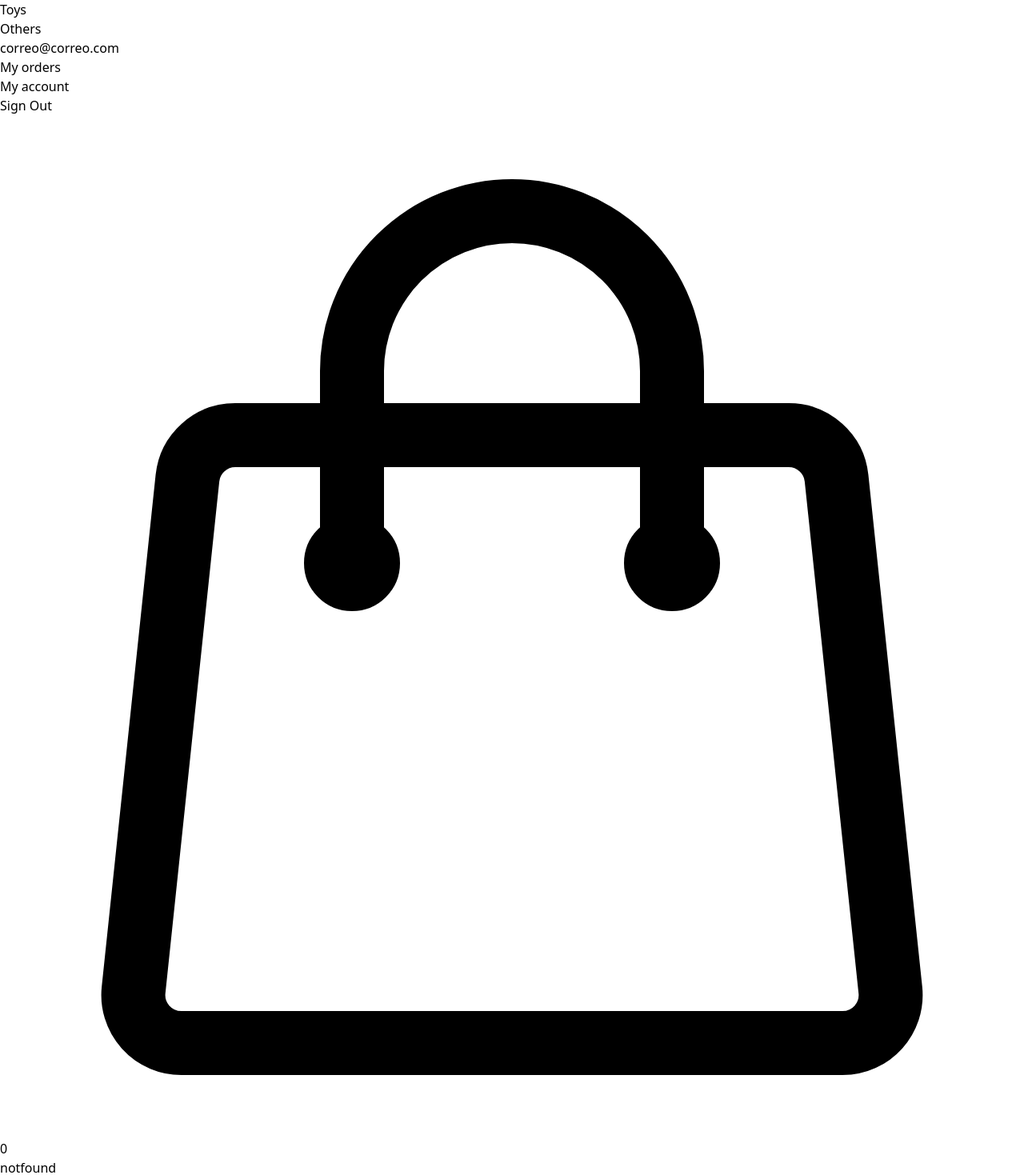
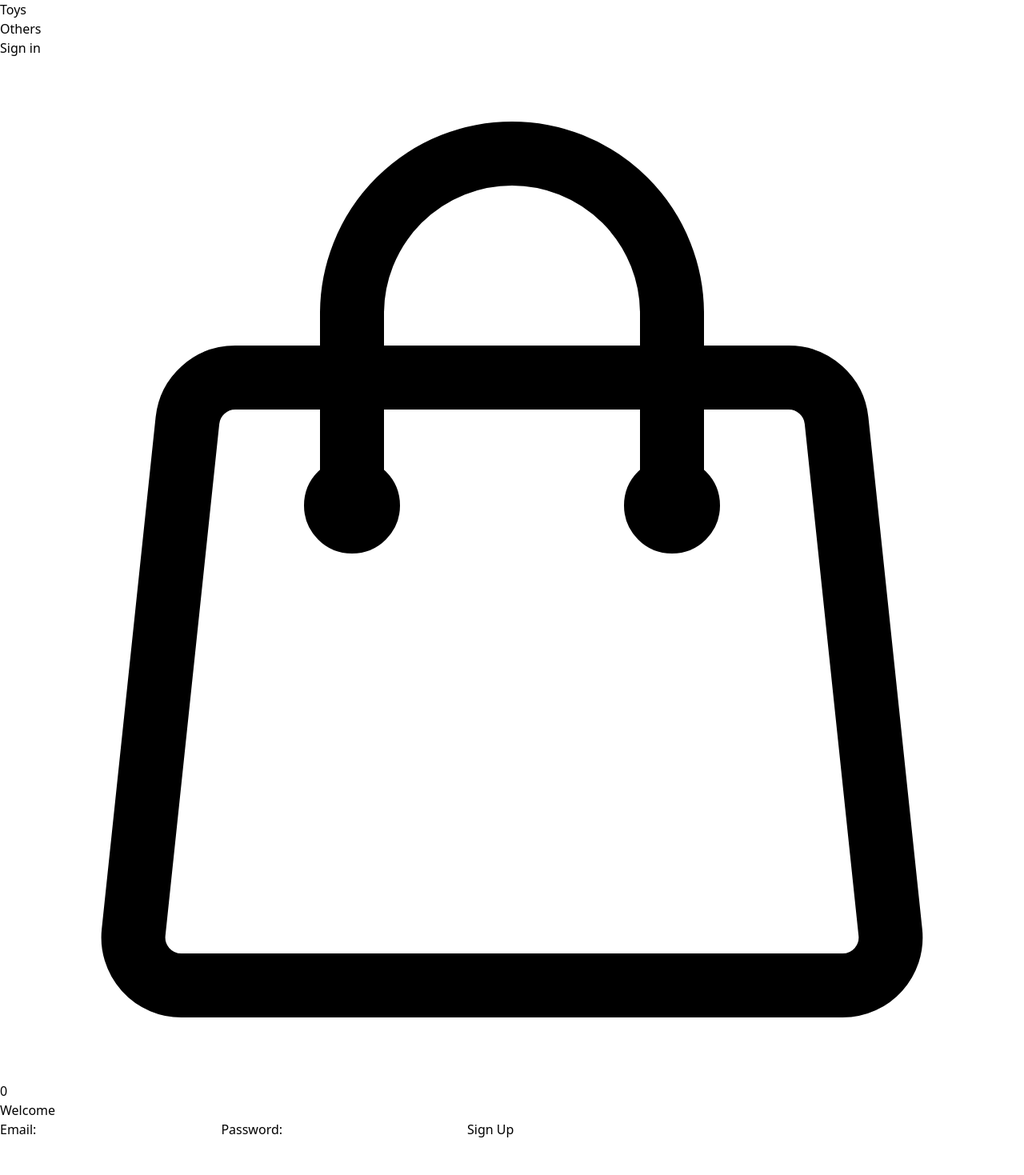
Before and after one commit to FeniaPfa/tailwind-ecommerce, a React (Vite) app: page /signup in a window 1280 px wide. Shown: the part 120-1589 px from the top of the page at 80% size. After the commit the page ends 1544 px from the top, so only its background shows below. Built offline with nearby package versions, Linux system fonts and the light colour scheme.

Commit message:
fix: get items from localstorage

```diff
--- a/src/App.jsx
+++ b/src/App.jsx
@@ -8,7 +8,6 @@ import { appRoutes } from './constants/appRoutes';
 
 const AppRoutes = () => {
     let routes = useRoutes(appRoutes);
-
     return routes;
 };
 
@@ -18,6 +17,7 @@ function App() {
         <>
             <Navbar />
             {isCheckoutOpen && <CheckoutSideMenu />}
+
             <AppRoutes />
         </>
     );
--- a/src/components/Card.jsx
+++ b/src/components/Card.jsx
@@ -16,23 +16,17 @@ export const Card = ({ data }) => {
     };
 
     return (
-        <div
-            className="bg-white cursor-pointer w-56 h-60 rounded-lg"
-            onClick={toggleProductDetail}>
+        <div className="bg-white cursor-pointer w-56 h-60 rounded-lg" onClick={toggleProductDetail}>
             <figure className="relative mb-2 w-full h-4/5">
                 <span className="absolute bottom-0 left-0 bg-white/60 rounded-lg text-black text-xs m-2 px-3 py-0.5">
                     {data.category.name}
                 </span>
-                <img
-                    className="w-full h-full object-cover rounded-lg"
-                    src={data.images[0]}
-                    alt={data.title}
-                />
-                <span
+                <img className="w-full h-full object-cover rounded-lg" src={data.images[0]} alt={data.title} />
+                <button
                     onClick={addToCart}
                     className="absolute top-0 right-0 flex justify-center items-center bg-white w-6 h-6 rounded-full m-2 p-1">
                     <PlusIcon className="w-6 h-6" />
-                </span>
+                </button>
             </figure>
             <p className="flex justify-between">
                 <span className="text-sm font-light">{data.title}</span>
--- a/src/components/Navbar.jsx
+++ b/src/components/Navbar.jsx
@@ -1,19 +1,27 @@
-import { NavLink } from 'react-router-dom';
+import { NavLink, useNavigate } from 'react-router-dom';
 import { useDispatch, useSelector } from 'react-redux';
 import { ShoppingBagIcon } from '@heroicons/react/24/outline';
 import { fetchProducts } from '../redux/productsSlice';
 import { navRoutes } from '../constants/navRoutes';
 import { toggleMenu } from '../redux/cartSlice';
-import { logout } from '../redux/userSlice';
+import { logout, updateFromLocalStorage } from '../redux/userSlice';
+import { useEffect } from 'react';
+import { localStorageUser } from '../constants/localStorage';
 
 export const Navbar = () => {
     const dispatch = useDispatch();
+    const navigate = useNavigate();
     const cart = useSelector((state) => state.cart);
     const activeStyle = 'underline underline-offset-4';
-    const { signOut } = useSelector((state) => state.user);
+    const { signOut, account } = useSelector((state) => state.user);
 
-    const isUserSignOut = JSON.parse(localStorage.getItem('sign-out')) || signOut;
-    console.log(isUserSignOut);
+    // const isUserSignOut = JSON.parse(localStorage.getItem('sign-out')) || signOut;
+
+    const getUserData = () => {
+        if (localStorageUser) {
+            dispatch(updateFromLocalStorage());
+        }
+    };
 
     const getDataFromCategory = (slug) => {
         dispatch(fetchProducts(slug));
@@ -25,7 +33,12 @@ export const Navbar = () => {
 
     const handleSignOut = () => {
         dispatch(logout());
+        navigate('/signin');
     };
+
+    useEffect(() => {
+        getUserData();
+    }, []);
     return (
         <nav className="flex justify-between bg-white items-center z-10 w-full py-5 px-8 text-sm font-light top-0 fixed shadow-md">
             <ul className="flex items-center gap-3">
@@ -40,9 +53,10 @@ export const Navbar = () => {
                     </li>
                 ))}
             </ul>
-
             <ul className="flex items-center gap-3">
-                <li className="text-black/60">correo@correo.com</li>
+                {!signOut && (
+                    <>
+                        <li className="text-black/60">{account.email}</li>
                         <li>
                             <NavLink to="/my-orders" className={({ isActive }) => (isActive ? activeStyle : undefined)}>
                                 My orders
@@ -53,24 +67,27 @@ export const Navbar = () => {
                                 My account
                             </NavLink>
                         </li>
-                {isUserSignOut ? (
+                    </>
+                )}
+
+                {signOut ? (
                     <li>
                         <NavLink to="/signin" className={({ isActive }) => (isActive ? activeStyle : undefined)}>
                             Sign in
                         </NavLink>
                     </li>
                 ) : (
-                    <li>
-                        <NavLink onClick={handleSignOut}>Sign Out</NavLink>
-                    </li>
+                    <button onClick={handleSignOut}>Sign Out</button>
                 )}
-
+                <div className="relative flex gap-0.5 items-center">
                     <li onClick={toggleCartMenu}>
                         <ShoppingBagIcon className="h-6 w-6 cursor-pointer" />
                     </li>
-                <li>
-                    <span className="font-bold">{cart.count}</span>
-                </li>
+                    <span className="absolute bottom-3.5 left-3.5 bg-black text-white w-5 h-5 rounded-full flex justify-center items-center text-xs font-bold">
+                        {cart.count}
+                    </span>
+                </div>
+                <li></li>
             </ul>
         </nav>
     );
--- /dev/null
+++ b/src/components/PrivateRoute.jsx
@@ -0,0 +1,12 @@
+import { useSelector } from 'react-redux';
+import { Navigate } from 'react-router-dom';
+
+export const PrivateRoute = ({ children }) => {
+    const { signOut } = useSelector((state) => state.user);
+
+    if (signOut) {
+        return <Navigate to="/signin" />;
+    } else {
+        return children;
+    }
+};
--- /dev/null
+++ b/src/components/PublicOnlyRoute.jsx
@@ -0,0 +1,12 @@
+import { useSelector } from 'react-redux';
+import { Navigate } from 'react-router-dom';
+
+export const PublicOnlyRoute = ({ children }) => {
+    const { signOut } = useSelector((state) => state.user);
+
+    if (!signOut) {
+        return <Navigate to="/" />;
+    } else {
+        return children;
+    }
+};
--- a/src/constants/appRoutes.jsx
+++ b/src/constants/appRoutes.jsx
@@ -1,58 +1,117 @@
+import { PrivateRoute } from '../components/PrivateRoute';
+import { PublicOnlyRoute } from '../components/PublicOnlyRoute';
 import { Home } from '../pages/Home';
 import { MyAccount } from '../pages/MyAccount';
 import { MyOrder } from '../pages/MyOrder';
 import { MyOrders } from '../pages/MyOrders';
 import { NotFound } from '../pages/NotFound';
 import { SignIn } from '../pages/SignIn';
+import { SignUp } from '../pages/SignUp';
 
 export const appRoutes = [
     {
         path: '/',
-        element: <Home />,
+        element: (
+            <PrivateRoute>
+                <Home />
+            </PrivateRoute>
+        ),
     },
     {
         path: '/clothes',
-        element: <Home />,
+        element: (
+            <PrivateRoute>
+                <Home />
+            </PrivateRoute>
+        ),
     },
     {
         path: '/electronics',
-        element: <Home />,
+        element: (
+            <PrivateRoute>
+                <Home />
+            </PrivateRoute>
+        ),
     },
     {
         path: '/furnitures',
-        element: <Home />,
+        element: (
+            <PrivateRoute>
+                <Home />
+            </PrivateRoute>
+        ),
     },
     {
         path: '/toys',
-        element: <Home />,
+        element: (
+            <PrivateRoute>
+                <Home />
+            </PrivateRoute>
+        ),
     },
     {
         path: '/others',
-        element: <Home />,
+        element: (
+            <PrivateRoute>
+                <Home />
+            </PrivateRoute>
+        ),
     },
     {
         path: '/my-account',
-        element: <MyAccount />,
+        element: (
+            <PrivateRoute>
+                <MyAccount />
+            </PrivateRoute>
+        ),
     },
     {
         path: '/my-order',
-        element: <MyOrder />,
+        element: (
+            <PrivateRoute>
+                <MyOrder />
+            </PrivateRoute>
+        ),
     },
     {
         path: '/my-orders',
-        element: <MyOrders />,
+        element: (
+            <PrivateRoute>
+                <MyOrders />
+            </PrivateRoute>
+        ),
     },
     {
         path: '/my-orders/last',
-        element: <MyOrder />,
+        element: (
+            <PrivateRoute>
+                <MyOrder />
+            </PrivateRoute>
+        ),
     },
     {
         path: '/my-orders/:id',
-        element: <MyOrder />,
+        element: (
+            <PrivateRoute>
+                <MyOrder />
+            </PrivateRoute>
+        ),
     },
     {
         path: '/signin',
-        element: <SignIn />,
+        element: (
+            <PublicOnlyRoute>
+                <SignIn />
+            </PublicOnlyRoute>
+        ),
+    },
+    {
+        path: '/signup',
+        element: (
+            <PublicOnlyRoute>
+                <SignUp />
+            </PublicOnlyRoute>
+        ),
     },
     {
         path: '/*',
--- /dev/null
+++ b/src/constants/localStorage.js
@@ -0,0 +1,2 @@
+export const localStorageSignOut = JSON.parse(localStorage.getItem('sign-out'));
+export const localStorageUser = JSON.parse(localStorage.getItem('account'));
--- a/src/pages/SignIn.jsx
+++ b/src/pages/SignIn.jsx
@@ -1,30 +1,47 @@
-import { Link } from 'react-router-dom';
+import { Link, useNavigate } from 'react-router-dom';
 import { Layout } from '../components/Layout';
+import { useDispatch } from 'react-redux';
+import { login } from '../redux/userSlice';
+import { localStorageUser } from '../constants/localStorage';
 
 export const SignIn = () => {
+    const dispatch = useDispatch();
+    const navigate = useNavigate();
+
+    const userData = localStorageUser || null;
+    const handleLogin = () => {
+        navigate('/my-account');
+        dispatch(login());
+    };
     return (
         <Layout>
             <h1 className="font-medium text-xl text-center mb-6 w-80">Welcome</h1>
             <div className="flex flex-col w-80">
                 <p>
                     <span className="font-light text-sm">Email:</span>
-                    <span>Email@email.com</span>
+                    <span>{userData?.email}</span>
                 </p>
                 <p>
                     <span className="font-light text-sm">Password:</span>
-                    <span>******</span>
+                    <span>{userData?.password}</span>
                 </p>
-                <Link to="/">
-                    <button className="bg-black disabled:bg-black/40 text-white w-full rounded-lg py-3 mt-4 mb-2">Log in</button>
-                </Link>
+                <button
+                    onClick={handleLogin}
+                    disabled={!userData ? true : false}
+                    className="bg-black disabled:bg-black/40 text-white w-full rounded-lg py-3 mt-4 mb-2">
+                    Log in
+                </button>
+
                 <div className="text-center">
                     <a className="font-light text-xs underline underline-offset-4" href="">
                         Forgot my password
                     </a>
                 </div>
-                <button className="border border-black disabled:text-black/40 disabled:border-black/40 rounded-lg mt-6 py-3">
-                    Sign up
-                </button>
+                <Link to="/signup">
+                    <button className="border w-full border-black disabled:text-black/40 disabled:border-black/40 rounded-lg mt-6 py-3">
+                        Sign up
+                    </button>
+                </Link>
             </div>
         </Layout>
     );
--- /dev/null
+++ b/src/pages/SignUp.jsx
@@ -0,0 +1,48 @@
+import { useNavigate } from 'react-router-dom';
+import { Layout } from '../components/Layout';
+import { useState } from 'react';
+import { useDispatch, useSelector } from 'react-redux';
+import { register } from '../redux/userSlice';
+
+export const SignUp = () => {
+    const dispatch = useDispatch();
+    const navigate = useNavigate();
+    const { account } = useSelector((state) => state.user);
+    const [form, setForm] = useState({ email: account?.email || '', password: account?.password || '' });
+    const handleChange = (e) => {
+        setForm({ ...form, [e.target.name]: e.target.value });
+    };
+
+    const handleRegister = (e) => {
+        e.preventDefault();
+        dispatch(register(form));
+        navigate('/');
+    };
+    return (
+        <Layout>
+            <h1 className="font-medium text-xl text-center mb-6 w-80">Welcome</h1>
+            <form className="flex flex-col w-80 gap-2" onSubmit={handleRegister}>
+                <label htmlFor="email">Email:</label>
+                <input
+                    required
+                    name="email"
+                    type="email"
+                    className="border border-black p-3 rounded-lg"
+                    onChange={handleChange}
+                />
+                <label htmlFor="password">Password:</label>
+                <input
+                    required
+                    name="password"
+                    type="password"
+                    className="border border-black p-3 rounded-lg"
+                    onChange={handleChange}
+                />
+
+                <button type="submit" className="bg-black disabled:bg-black/40 text-white w-full rounded-lg py-3 mt-4 mb-2">
+                    Sign Up
+                </button>
+            </form>
+        </Layout>
+    );
+};
--- a/src/redux/userSlice.js
+++ b/src/redux/userSlice.js
@@ -1,27 +1,43 @@
 import { createSlice } from '@reduxjs/toolkit';
+import { localStorageUser, localStorageSignOut } from '../constants/localStorage';
 
 const initialState = {
     account: {},
-    signOut: false,
+    signOut: localStorageSignOut ?? true,
 };
 
 const userSlice = createSlice({
     name: 'user',
     initialState,
     reducers: {
-        login: (state, action) => {
+        register: (state, action) => {
             const stringifiedSignIn = JSON.stringify(false);
+            const stringifiedAccount = JSON.stringify(action.payload);
             localStorage.setItem('sign-out', stringifiedSignIn);
+            localStorage.setItem('account', stringifiedAccount);
+            state.account = action.payload;
+            state.signOut = false;
+        },
+        login: (state) => {
+            const stringifiedSignIn = JSON.stringify(false);
+
+            localStorage.setItem('sign-out', stringifiedSignIn);
+
             state.signOut = false;
         },
         logout: (state) => {
             const stringifiedSignOut = JSON.stringify(true);
             localStorage.setItem('sign-out', stringifiedSignOut);
+
             state.signOut = true;
+        },
+        updateFromLocalStorage: (state) => {
+            state.signOut = localStorageSignOut ?? true;
+            state.account = localStorageUser || {};
         },
     },
 });
 
-export const { logout } = userSlice.actions;
+export const { logout, login, register, updateFromLocalStorage } = userSlice.actions;
 
 export default userSlice.reducer;
```
Lines whose indentation alone changed are shown as unchanged.
